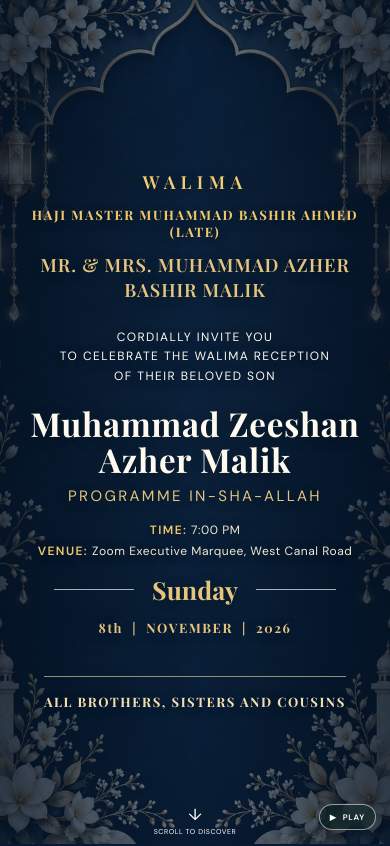
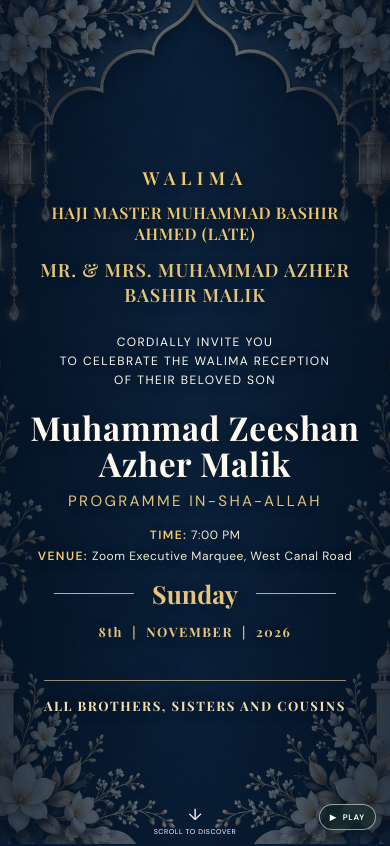
Before and after one commit to faizanatgit/Walima, a Next.js app: page / in a window 390 px wide. Shown: the top 846 px of the page. Built offline with nearby package versions, Linux system fonts and the light colour scheme; no server answers.

Commit message:
Size Done

```diff
--- a/app/globals.css
+++ b/app/globals.css
@@ -568,8 +568,8 @@
   letter-spacing: .04em;
 }
 @media (max-width: 650px) {
-  .hero-late { margin: -8px 0 12px !important; font-size: 14px; }
+  .hero-late { margin: -8px 0 12px !important; font-size: 16px; }
   .hero-host { font-size: clamp(16px, 4.7vw, 20px); letter-spacing: .05em; }
 }
 /* Bold memorial line */
-.hero-late { font-style: normal; font-weight: 900; }
+.hero-late { font-style: normal; font-weight: 600; }
--- a/app/page.tsx
+++ b/app/page.tsx
@@ -39,7 +39,7 @@
     <section id="home" className="hero">
       {videoAvailable && (<video className="hero-video" autoPlay loop muted playsInline poster="/walima-botanical-backdrop.webp"><source src="/walima.mp4" type="video/mp4" /></video>)}
       <div className="hero-overlay" /><div className="hero-content">
-        <p className="hero-event">Walima</p><p className="hero-late">HAJI MASTER MUHAMMAD BASHIR AHMED (LATE)</p><p className="hero-host">MR. &amp; MRS. MUHAMMAD AZHER BASHIR MALIK</p><p className="hero-copy">CORDIALLY INVITE YOU<br />TO CELEBRATE THE WALIMA RECEPTION<br />OF THEIR BELOVED SON</p>
+        <p className="hero-event">Walima</p><h2 className="hero-late">HAJI MASTER MUHAMMAD BASHIR AHMED (LATE)</h2><p className="hero-host">MR. &amp; MRS. MUHAMMAD AZHER BASHIR MALIK</p><p className="hero-copy">CORDIALLY INVITE YOU<br />TO CELEBRATE THE WALIMA RECEPTION<br />OF THEIR BELOVED SON</p>
         <h1>Muhammad Zeeshan Azher Malik</h1><p className="program">Programme In-sha-Allah</p><div className="hero-event-details"><p><strong>TIME:</strong> 7:00 PM</p><p><strong>VENUE:</strong> Zoom Executive Marquee, West Canal Road</p></div><div className="hero-date"><span /><b>Sunday</b><span /></div><p>8th &nbsp;|&nbsp; NOVEMBER &nbsp;|&nbsp; 2026</p><p className="hero-family">ALL BROTHERS, SISTERS AND COUSINS</p>
       </div><a className="scroll-cue" href="#countdown">&darr;<small>Scroll to discover</small></a>
       <audio ref={audio} autoPlay loop preload="auto" src="/Asma-ul-Husna.mp3" onPlay={() => setPlaying(true)} onPause={() => setPlaying(false)} onError={() => setPlaying(false)} />
```
